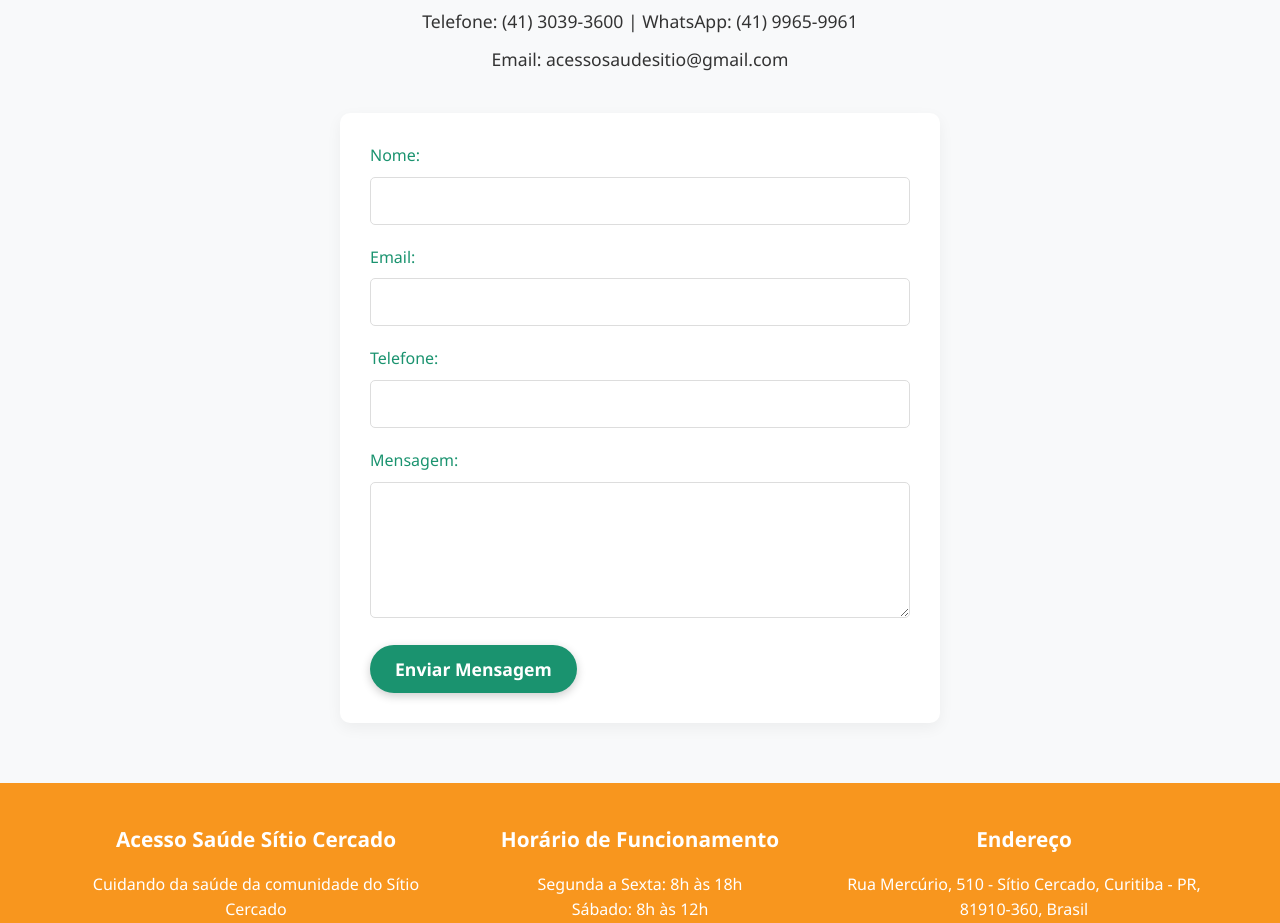
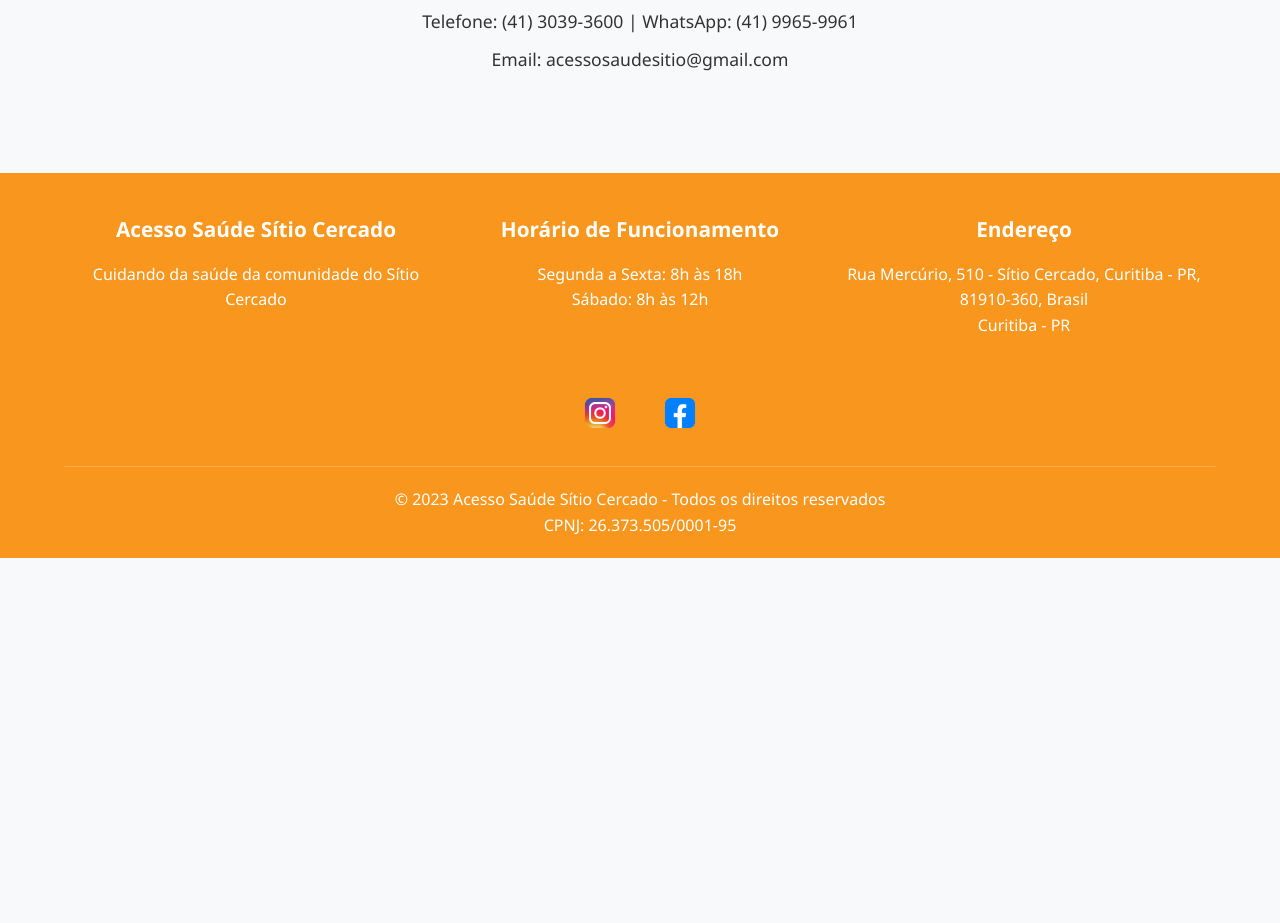
Before and after one commit to Th3Matts/acesso-sitio-cercado, a plain HTML site: page index.html in a window 1280 px wide. Shown: the part 1692-2615 px from the top of the page. After the commit the page ends 2250 px from the top, so only its background shows below. Drawn offline with Linux system fonts and the light colour scheme.

Commit message:
Removal of the form

```diff
--- a/index.html
+++ b/index.html
@@ -85,25 +85,25 @@
             <p>Telefone: (41) 3039-3600 | WhatsApp: (41) 9965-9961</p>
             <p>Email: acessosaudesitio@gmail.com</p>
         </div>
-        <form class="contact-form">
-            <div class="form-group">
-                <label for="name">Nome:</label>
-                <input type="text" id="name" name="name" required>
-            </div>
-            <div class="form-group">
-                <label for="email">Email:</label>
-                <input type="email" id="email" name="email" required>
-            </div>
-            <div class="form-group">
-                <label for="phone">Telefone:</label>
-                <input type="tel" id="phone" name="phone">
-            </div>
-            <div class="form-group">
-                <label for="message">Mensagem:</label>
-                <textarea id="message" name="message" rows="5" required></textarea>
-            </div>
-            <button type="submit" class="btn">Enviar Mensagem</button>
-        </form>
+<!--        <form class="contact-form">-->
+<!--            <div class="form-group">-->
+<!--                <label for="name">Nome:</label>-->
+<!--                <input type="text" id="name" name="name" required>-->
+<!--            </div>-->
+<!--            <div class="form-group">-->
+<!--                <label for="email">Email:</label>-->
+<!--                <input type="email" id="email" name="email" required>-->
+<!--            </div>-->
+<!--            <div class="form-group">-->
+<!--                <label for="phone">Telefone:</label>-->
+<!--                <input type="tel" id="phone" name="phone">-->
+<!--            </div>-->
+<!--            <div class="form-group">-->
+<!--                <label for="message">Mensagem:</label>-->
+<!--                <textarea id="message" name="message" rows="5" required></textarea>-->
+<!--            </div>-->
+<!--            <button type="submit" class="btn">Enviar Mensagem</button>-->
+<!--        </form>-->
     </div>
 </section>
 
```
